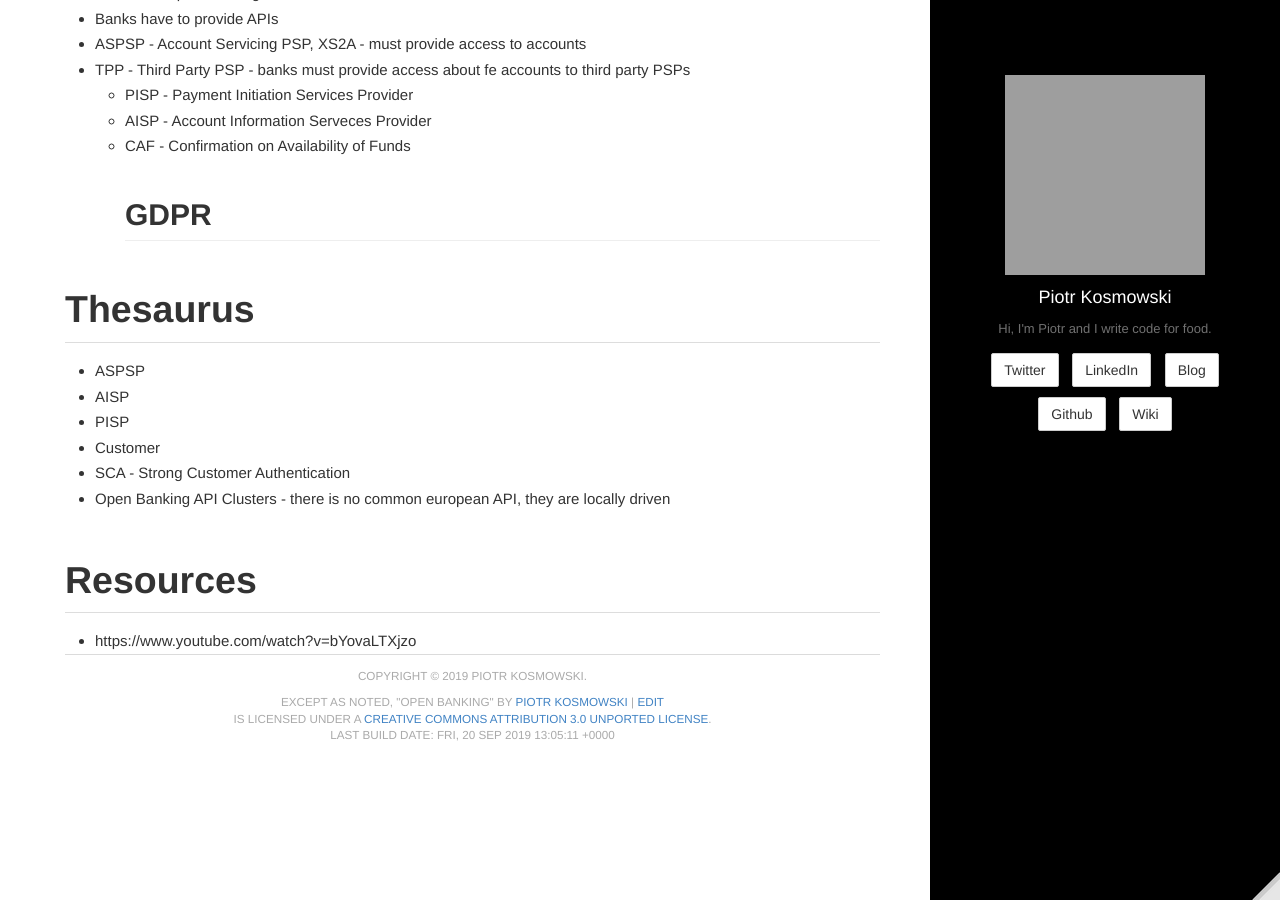
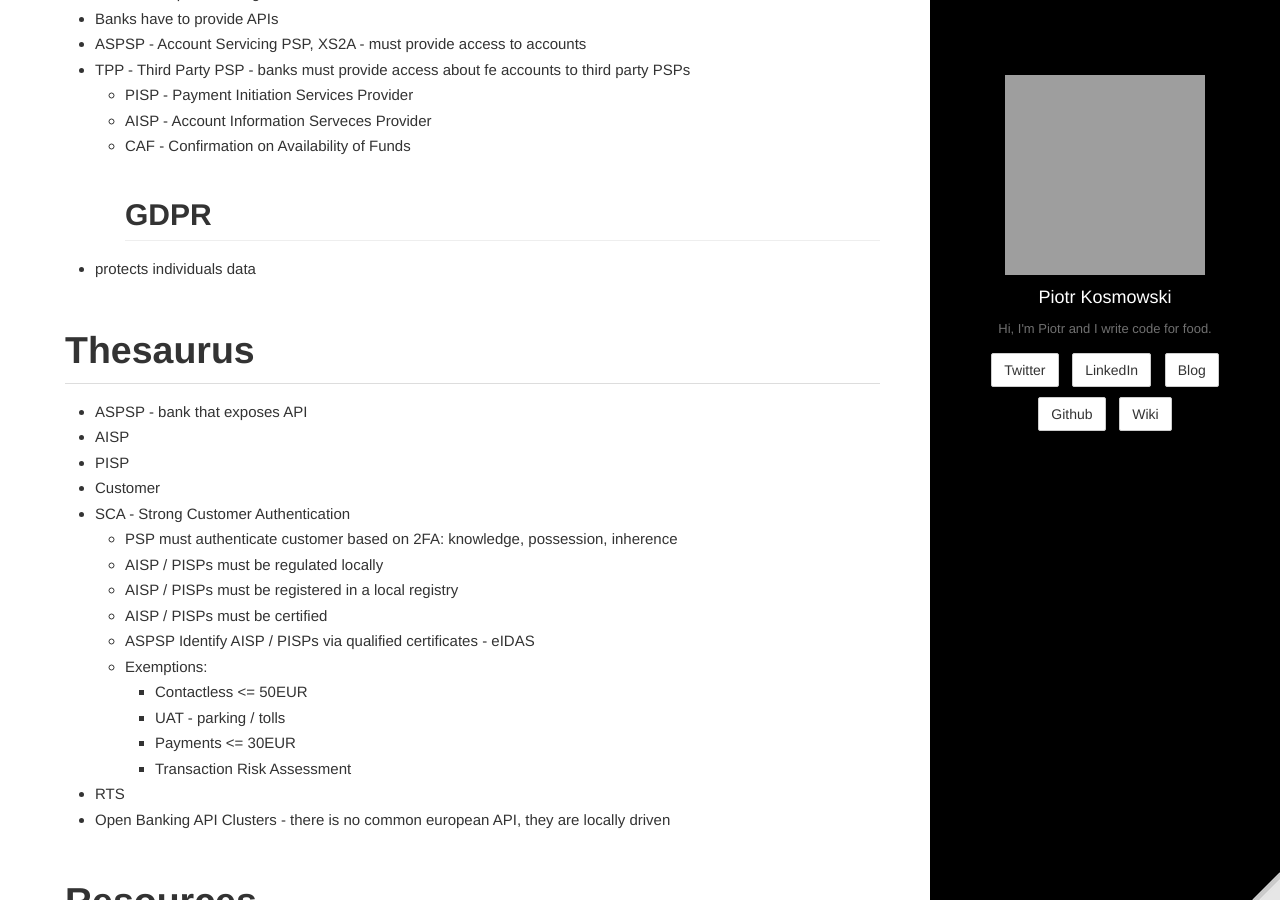
Before and after one commit to kospiotr/kospiotr.github.io, a Jekyll site: the page built from wiki/open-banking.md, in a window 1280 px wide and 900 px high, scrolled down 580 px. Built offline with Jekyll 4.4.1, drawn with Linux system fonts in a browser that asks for light colours; grey boxes are pictures that could not be loaded.

Commit message:
Update open-banking.md

```diff
--- a/wiki/open-banking.md
+++ b/wiki/open-banking.md
@@ -17,13 +17,26 @@ editurl: wiki/open-banking.md
   - AISP - Account Information Serveces Provider
   - CAF - Confirmation on Availability of Funds
 ## GDPR
+ - protects individuals data
+
 
 # Thesaurus
-- ASPSP
+- ASPSP - bank that exposes API
 - AISP
 - PISP
 - Customer
 - SCA - Strong Customer Authentication
+  - PSP must authenticate customer based on 2FA: knowledge, possession, inherence
+  - AISP / PISPs must be regulated locally
+  - AISP / PISPs must be registered in a local registry
+  - AISP / PISPs must be certified
+  - ASPSP Identify AISP / PISPs via qualified certificates - eIDAS
+  - Exemptions:
+    - Contactless <= 50EUR
+    - UAT - parking / tolls
+    - Payments <= 30EUR
+    - Transaction Risk Assessment
+- RTS
 - Open Banking API Clusters - there is no common european API, they are locally driven
 
 # Resources
```
